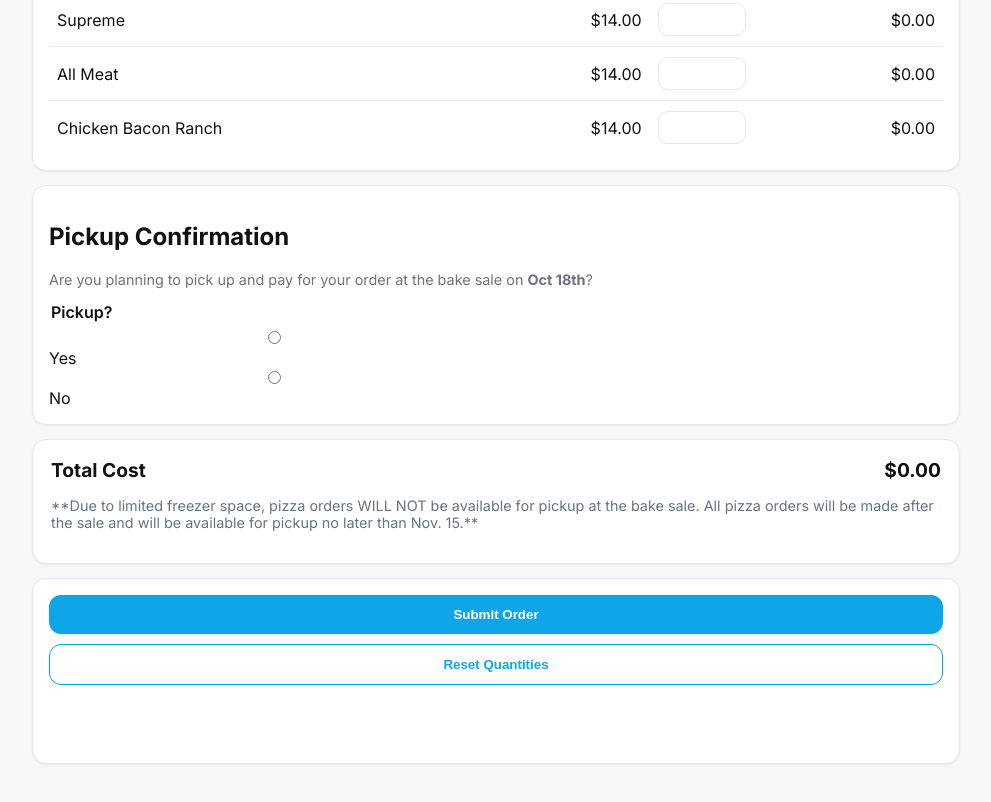
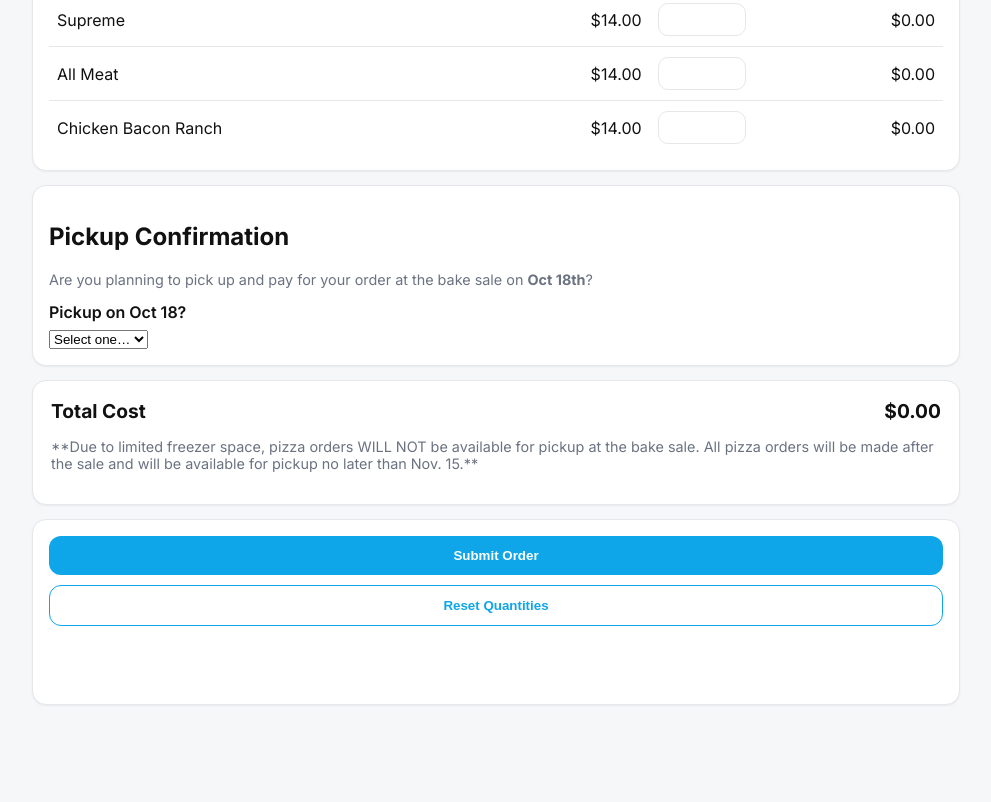
Before and after one commit to scottymker/nrcs-bake-sale, a plain HTML site: page index.html in a window 1280 px wide. Shown: the part 2429-3231 px from the top of the page, without its empty margins (144-1135 px from the left). After the commit the page ends 3174 px from the top, so only its background shows below. Drawn offline with Linux system fonts and the light colour scheme.

Commit message:
Update index.html

```diff
--- a/index.html
+++ b/index.html
@@ -119,18 +119,19 @@
 
       <section class="card">
   <h2>Pickup Confirmation</h2>
-  <p class="muted sm">Are you planning to pick up and pay for your order at the bake sale on <b>Oct 18th</b>?</p>
+  <p class="muted sm">
+    Are you planning to pick up and pay for your order at the bake sale on <b>Oct 18th</b>?
+  </p>
 
   <div class="grid2">
-    <fieldset class="field" style="border:0;padding:0;margin:0">
-      <legend style="font-weight:600;margin-bottom:6px">Pickup?</legend>
-      <label style="margin-right:14px;">
-        <input type="radio" name="pickup" value="Yes"> Yes
-      </label>
-      <label>
-        <input type="radio" name="pickup" value="No"> No
-      </label>
-    </fieldset>
+    <label class="field">
+      <span class="sr-only">Pickup on Oct 18?</span>
+      <select name="pickup" id="pickup-select" required>
+        <option value="" selected>Select one…</option>
+        <option value="Yes">Yes</option>
+        <option value="No">No</option>
+      </select>
+    </label>
 
     <label class="field hidden" id="delivery-note-wrap">
       <span>Please let us know how we can get your items to you</span>
```
